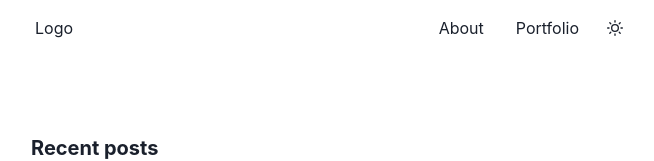
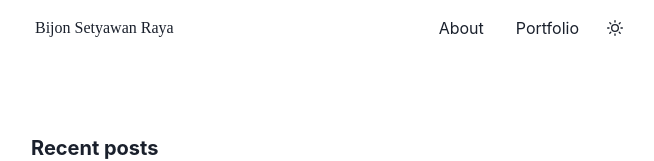
Before and after one commit to bsraya/bsraya, a Next.js app: page / in a window 1280 px wide. Shown: the top 161 px of the page, without its empty margins (305-959 px from the left). Built offline with nearby package versions, Linux system fonts and the light colour scheme; a small style sheet from the web is missing.

Commit message:
chore: change logo font

```diff
--- a/components/Navbar.tsx
+++ b/components/Navbar.tsx
@@ -35,7 +35,15 @@ export default function Navigation(): JSX.Element {
             >
                 <Flex>
                     <Link href="/" passHref>
-                        Logo
+                        <Text
+                            css={{
+                                fontFamily: "Virgil"
+                            }}
+
+                            _hover={{
+                                cursor: 'pointer',
+                            }}
+                        >Bijon Setyawan Raya</Text>
                     </Link>
                 </Flex>
                 <Flex marginLeft="auto">
```
Also changed, not shown: public/fonts/Virgil.woff (added), public/fonts/Virgil.woff2 (added).
